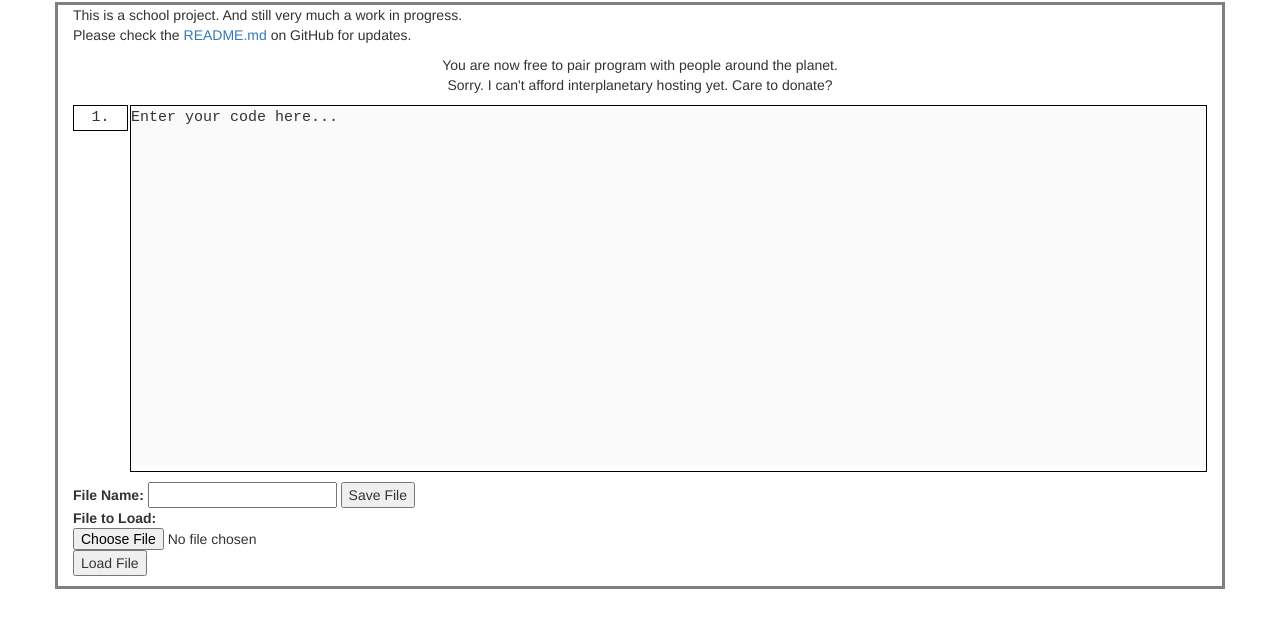
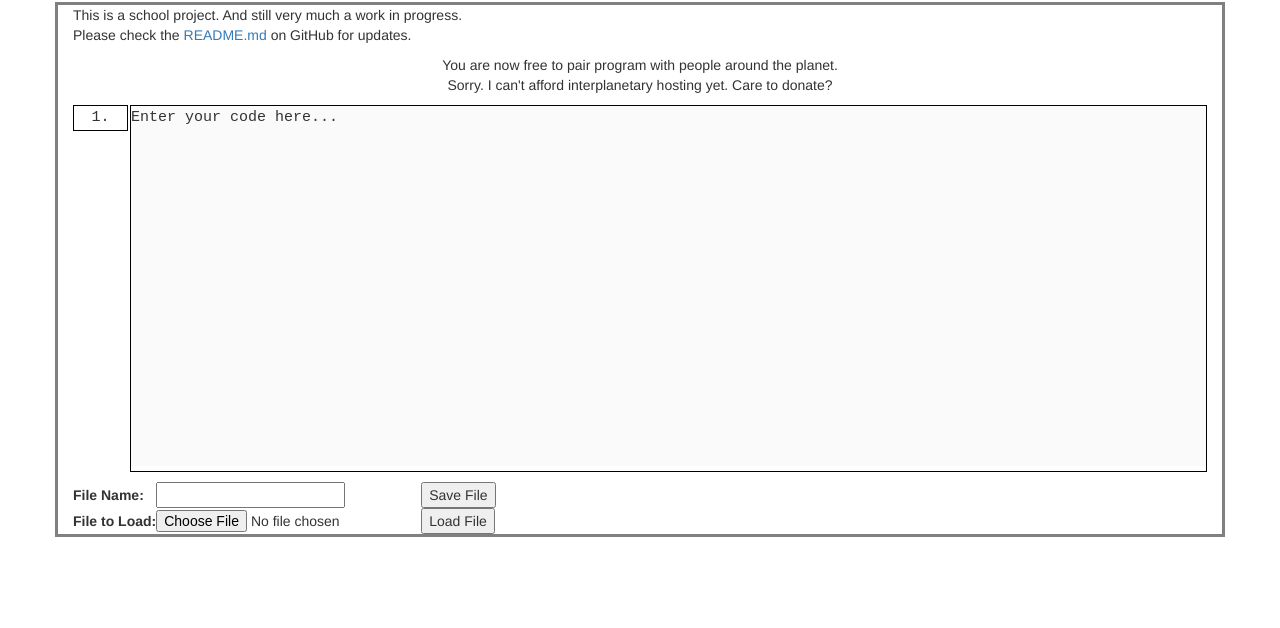
Before and after one commit to TimBiden/Pair-Programming, a website: page index.html in a window 1280 px wide. Shown: the part 68-696 px from the top of the page. Drawn offline with nearby package versions, Linux system fonts and the light colour scheme.

Commit message:
File Load works on 1 line.
Using a table. But it works so I don’t care.

```diff
--- a/index.html
+++ b/index.html
@@ -34,16 +34,20 @@
       </tr>
     </div>
 
-    <!-- Begin file save -->
     <p> </p>
-    <div>
-      <strong>File Name:</strong> <input type='text' id='fileNameTextBox'> <button onclick='saveTextAsFile()'>Save File</button>
-    </div>
-    <!-- Begin file load -->
-    <div style="display: inline">
-      <strong>File to Load:</strong> <input type='file' id='fileToLoad'> <button onclick='loadFile()'>Load File</button>
-    </div>
-    <p> </p>
+
+    <table>
+      <tr>
+        <td><strong>File Name:</strong></td>
+        <td><input type='text' id='fileNameTextBox'></td>
+        <td><button onclick='saveTextAsFile()'>Save File</button></td>
+      </tr>
+      <tr>
+        <td><strong>File to Load:</strong></td>
+        <td><input type='file' id='fileToLoad'></td>
+        <td><button onclick='loadFile()'>Load File</button></td>
+      </tr>
+    </table>
     <!-- <div class="Thanks">
       <p>Many thanks to <a target="_blank" href="https://github.com/mikebranski">Mike Branski</a> for all his help!<br>Mike, I never would have gotten this far without you!</p>
     </div> -->
```
